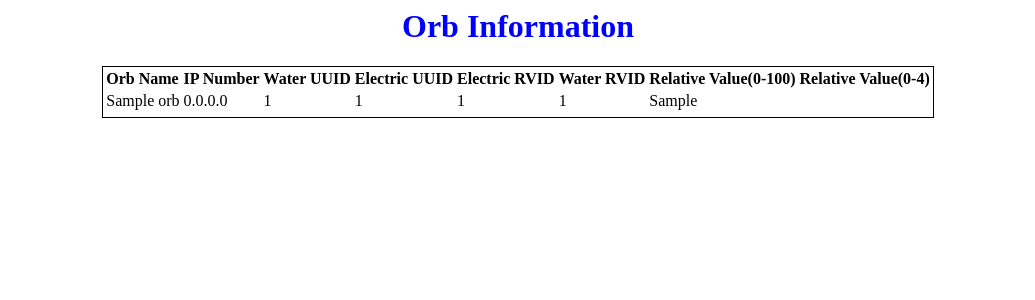
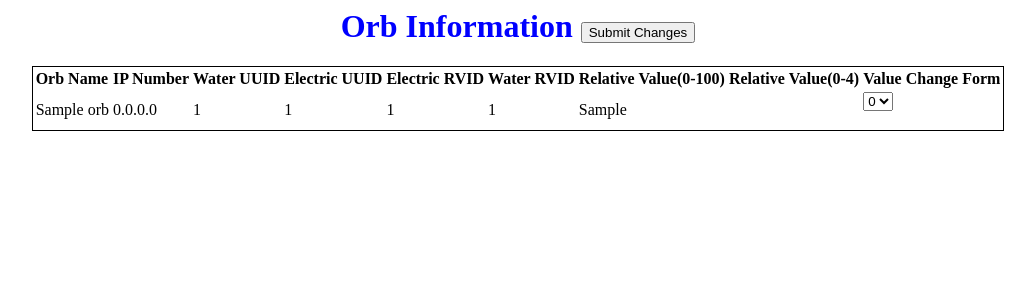
Before and after one commit to EnvironmentalDashboard/OrbsStatus, a PHP site: page / in a window 1280 px wide. Shown: the top 300 px of the page, without its empty margins (122-1157 px from the left). Run offline with PHP 8.4, Linux system fonts and the light colour scheme; tables that the repository leaves empty or names only in its code hold one stand-in row (values such as "Sample post"); data that the repository does not hold is empty; a stand-in replaces the project's code that opens the database connection.

Commit message:
added in submit button

```diff
--- a/index.php
+++ b/index.php
@@ -9,7 +9,7 @@ try {
 catch (PDOException $e) { die($e->getMessage()); }
 
 ?>
-<h1 style="color: Blue; text-align: center;"> Orb Information </h1>
+<h1 style="color: Blue; text-align: center;"> Orb Information  <button type="submit" form="change" value="Submit">Submit Changes</button> </h1>
 <p><table align="center" style="border: 1px solid black; ">
   <tr style="text-align:left;">
     <th>Orb Name</th>
@@ -20,6 +20,7 @@ catch (PDOException $e) { die($e->getMessage()); }
     <th>Water RVID</th>
     <th>Relative Value(0-100)</th>
     <th>Relative Value(0-4)</th>
+    <th>Value Change Form </th>
 
   </tr>
   <?php foreach ($db->query('SELECT name,inet_ntoa(ip),water_uuid, elec_uuid, elec_rvid, water_rvid, relative_value FROM orbs o inner join relative_values rv on o.water_rvid=rv.id') as $row) {?>
@@ -49,11 +50,16 @@ catch (PDOException $e) { die($e->getMessage()); }
     }
     ?>
   </td>
+<td> <form name="change" method="post" action="">
+  <select name="Relative Value Change">
+  <option value="0">0</option>
+  <option value="1">1</option>
+  <option value="2">2</option>
+  <option value="3">3</option>
+  <option value="4">4</option>
+  </select>
+</form>
+</td>
   </tr>
 <?php } ?>
-  <tr>
-    <td></td>
-    <td></td>
-    <td></td>
-  </tr>
 </table></p>
```
